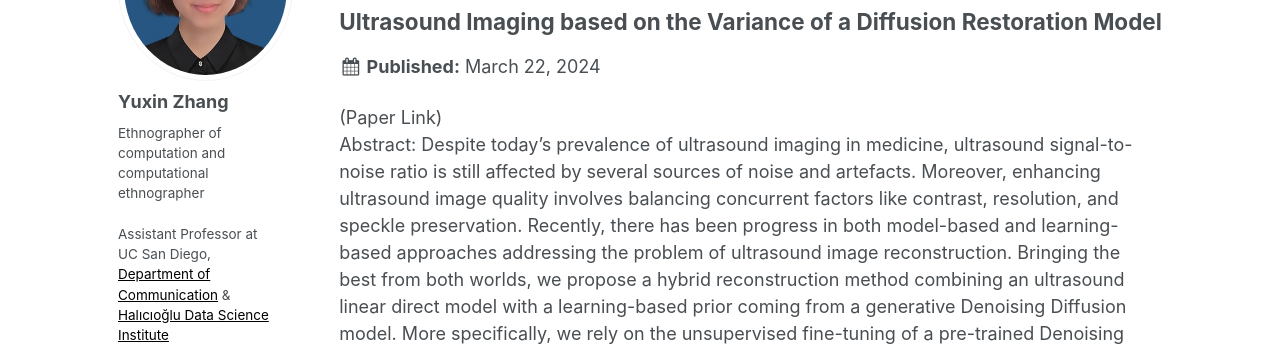
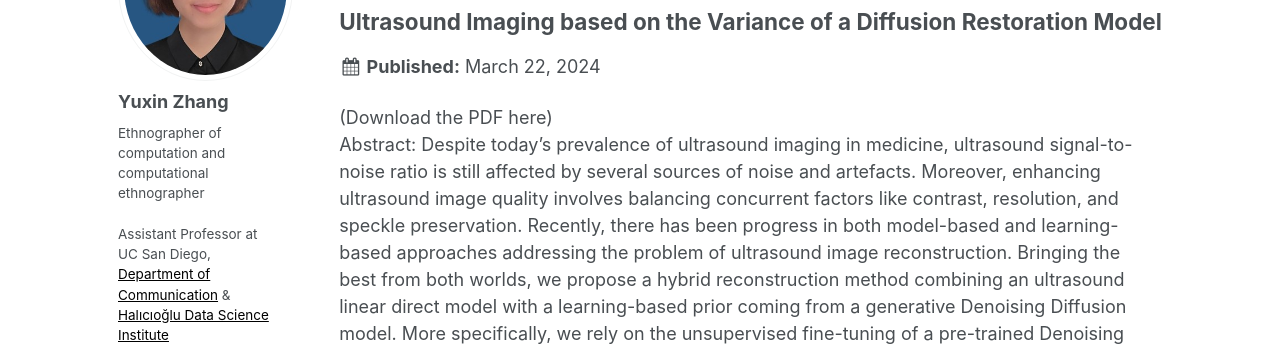
Before and after one commit to Yuxin-Zhang-Jasmine/Yuxin-Zhang-Jasmine.github.io, a Jekyll site: the page built from _pages/articles.html, in a window 1280 px wide and 900 px high. Shown: the part 224-570 px from the top of the window. Built offline with Jekyll 4.4.1, drawn with Linux system fonts in a browser that asks for light colours.

Commit message:
Update 2024-03-22-drusv2.md

```diff
--- a/_articles/2024-03-22-drusv2.md
+++ b/_articles/2024-03-22-drusv2.md
@@ -1,7 +1,7 @@
 ---
 title: "Ultrasound Imaging based on the Variance of a Diffusion Restoration Model"
 date: 2024-03-22
-excerpt: "[(Paper Link)](https://arxiv.org/abs/2403.15316)\\
+excerpt: "[(Download the PDF here)](https://arxiv.org/abs/2403.15316)\\
 
 Abstract: Despite today's prevalence of ultrasound imaging in medicine, ultrasound signal-to-noise ratio is still affected by several sources of noise and artefacts. Moreover, enhancing ultrasound image quality involves balancing concurrent factors like contrast, resolution, and speckle preservation. Recently, there has been progress in both model-based and learning-based approaches addressing the problem of ultrasound image reconstruction. Bringing the best from both worlds, we propose a hybrid reconstruction method combining an ultrasound linear direct model with a learning-based prior coming from a generative Denoising Diffusion model. More specifically, we rely on the unsupervised fine-tuning of a pre-trained Denoising Diffusion Restoration Model (DDRM).
 Given the nature of multiplicative noise inherent to ultrasound, this paper proposes an empirical model to characterize the stochasticity of diffusion reconstruction of ultrasound images, and shows the interest of its variance as an echogenicity map estimator. We conduct experiments on synthetic, in-vitro, and in-vivo data, demonstrating the efficacy of our variance imaging approach in achieving high-quality image reconstructions from single plane-wave acquisitions and in comparison to state-of-the-art methods."
```
